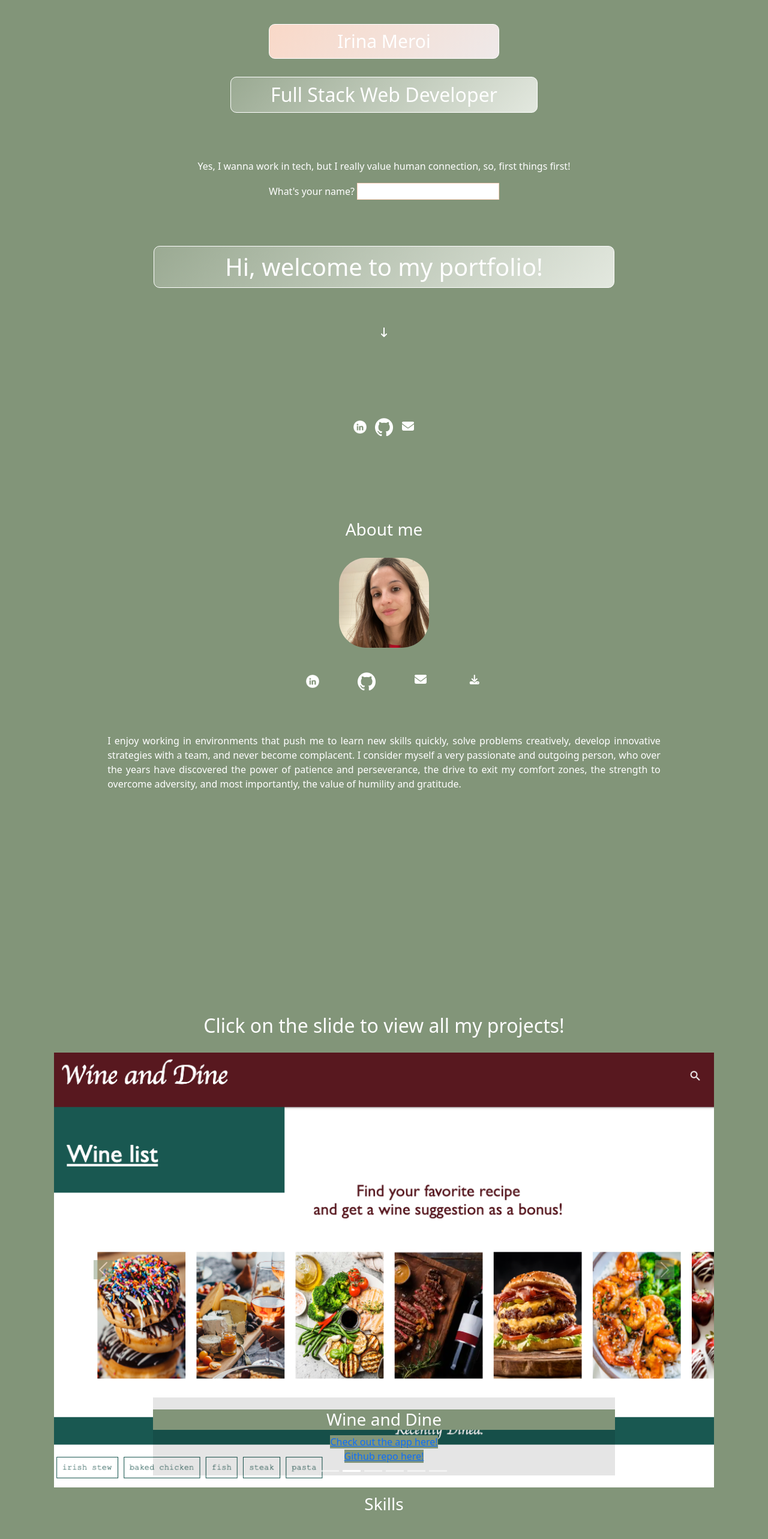
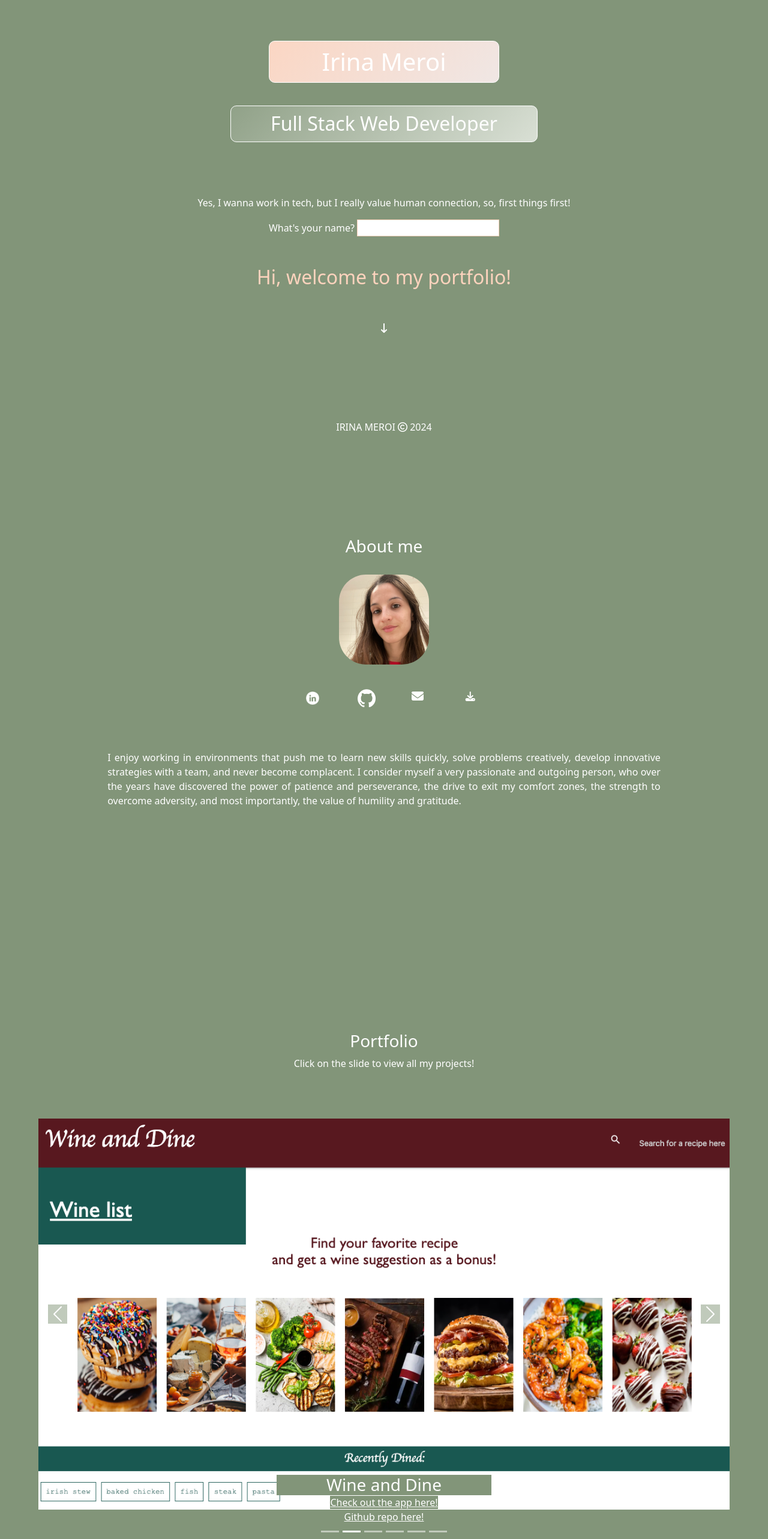
Before and after one commit to irimeroi/irina-meroi-portfolio, a React (Vite) app: page / in a window 1280 px wide. Shown: the part 60-2626 px from the top of the page at 60% size. Built offline with nearby package versions, Linux system fonts and the light colour scheme.

Commit message:
updating skills section

```diff
--- a/src/App.css
+++ b/src/App.css
@@ -11,11 +11,10 @@
   margin: 0;
 }
 
-/* navigation bar */
+/* NAVBAR */
 nav {
   min-height: 10vh;
   /* position: fixed; */
-  top: 0;
   width: 100%;
 }
 
@@ -47,7 +46,7 @@ li {
   cursor: pointer;
 }
 
-/* herosection */
+/* HEROSECTION */
 .hs-main {
   height: 100vh;
 }
@@ -55,9 +54,8 @@ li {
 .hs-main-name {
   width: 30%;
   margin: 0 auto;
-  margin-top: 20px;
+  margin-top: 10%;
   padding: 10px 0;
-  font-size: 30px;
   border: 1px solid white;
   border-radius: 10px;
   background: linear-gradient(-45deg, var(--pink), var(--pink2), var(--pink), var(--pink2));
@@ -68,7 +66,7 @@ li {
 .hs-main-title {
   width: 40%;
   margin: 0 auto;
-  margin-top: 30px;
+  margin-top: 3%;
   border: 1px solid white;
   border-radius: 10px;
   padding: 10px;
@@ -94,9 +92,9 @@ li {
   }
 }
 
-.hs-main-nameform {
+.hs-main-welcome_form {
   width: 100%;
-  padding-top: 6%;
+  margin-top: 7%;
 }
 
 .hs-main-inputname {
@@ -106,20 +104,14 @@ li {
 }
 
 .hs-main-welcomeText {
-  /* border: 1px solid white; */
-  /* border-radius: 10px; */
-  /* color: var(--green2); */
-  /* padding: 20px; */
-  margin-top: 10%;
-  border: 1px solid white;
-  border-radius: 10px;
+  color: var(--pink);
+  margin: 0 auto;
+  width: 55%;
+  margin-top: 3%;
   padding: 10px;
-  background: linear-gradient(-45deg, var(--green), var(--green2), var(--green), var(--green2));
-  background-size: 400% 400%;
-  animation: gradient 10s ease infinite;
 }
 
-/* about me section */
+/* ABOUT ME SECTION */
 #about {
   height: 100vh;
 }
@@ -143,7 +135,7 @@ li {
 }
 
 .about-icons {
-  text-align: center;
+  /* text-align: center; */
   height: 30px;
   width: 30px;
   margin: 0 20px;
@@ -166,66 +158,73 @@ li {
   margin: 5% ;
 }
 
-/* portfolio */
-#carousel {
-  /* margin: 5vh 5vw; */
-  margin: 2% 7%;
+/* PORTFOLIO SECTION */
+#portfolio {
+  height: 100vh;
 }
 
-#portfolio {
-  height: 100vh;
-
+.portfolio-carousel {
+  background-color: var(--pink);
 }
 
-.images {
-  width: 100vw;
+.portfolio-carousel-images {
+  width: 100%;
+  padding: 5%;
 }
 
-.caption {
-  background: rgba(0, 0, 0, 0.1);
-}
-
-div.carousel-indicators {
+.portfolio-carousel-caption {
   background: rgba(0, 0, 0, 0);
 }
 
-/* Skills section */
-#skills {
-  height: 100vh;
+.portfolio-carousel-caption-text {
+  width: 40%;
+  margin: 0 auto;
+}
+
+.carousel-indicators {
+  background: rgba(0, 0, 0, 0);
+}
+
+/* SKILLS SECTION */
+.skills {
+  margin: 5%;
 }
 
 .skills-ul {
   margin: 2% 20%;
+
+  display: flex;
+  flex-wrap: wrap;
+  align-items: center;
+  justify-content: center;
 }
 
 .skills-ul-li {
   border: 1px solid white;
   padding: 20px 30px;
   margin: 3%;
+  flex-grow: 1;
+  width: 33%;
+  height: 100px;
 }
 
-/* Contact me */
-Form {
-  padding: 10px 20%;
+/* CONTACT SECTION */
+.contact-form {
+  padding: 5% 20%;
+  padding-bottom: 10%;
 }
 
-#submit-form {
+.contact-form-textarea {
+  height: 300px;
+}
+
+#submit-form-btn {
   background-color: var(--pink);
   border: var(--pink);
   margin: 20px;
 }
 
-.text-area {
-  height: 300px;
-}
-
-/* footer icons */
-.icon {
-  height: 30px;
-  width: 30px;
-  margin: 0 5px;
-}
-
+/* FOOTER SECTION */
 footer {
   background-color: var(--green);
 }
--- a/src/pages/home/ContactMe.jsx
+++ b/src/pages/home/ContactMe.jsx
@@ -33,7 +33,8 @@ function ContactInfo() {
       }
 
     return (
-        <Form noValidate validated={validated} onSubmit={handleSubmit} id="contact" >
+        <Form noValidate validated={validated} onSubmit={handleSubmit} className="contact-form">
+            <h3 id="contact" className="text-center">Contact me</h3>
             <Form.Group className="pt-2" controlId="exampleForm.ControlInput1">
                 <Form.Label className='pt-4'>Name</Form.Label>
                 <Form.Control type="text" placeholder="Your name here" name="name" required />
@@ -47,10 +48,10 @@ function ContactInfo() {
             </Form.Group>
             <Form.Group className="pt-2" controlId="exampleForm.ControlTextarea1">
                 <Form.Label className='pt-4'>Message</Form.Label>
-                <Form.Control className='text-area' as="textarea" name="message" rows={3} required/>
+                <Form.Control className="contact-form-textarea" as="textarea" name="message" rows={3} required/>
                 <Form.Control.Feedback type='invalid' className='text-white text-end'>Please fill out this field!</Form.Control.Feedback>
             </Form.Group>
-            <button id='submit-form' className='btn rounded text-white' type='submit'>Submit</button>
+            <button id='submit-form-btn' className='btn rounded text-white' type='submit'>Submit</button>
         </Form>
     )
 }
--- a/src/pages/home/Footer.jsx
+++ b/src/pages/home/Footer.jsx
@@ -1,9 +1,7 @@
 function Footer() {
     return (
         <footer className="footer fixed-bottom mt-5 text-center">
-            <a href="https://www.linkedin.com/in/irina-meroi-385bbb245/"><img src="assets/logos/Linkedin.png" alt="LinkedIn" className="icon" /></a>
-            <a href="https://github.com/irimeroi"><img src="assets/logos/github-mark-white.png" alt="Github" className="icon" /></a>
-            <a href="mailto:irimeroi7@gmail.com"><i className="fa-sharp fa-solid fa-envelope fa-lg icon"></i></a>
+            <p>IRINA MEROI <i class="fa-regular fa-copyright"></i> 2024</p>
         </footer>
     )
 }
--- a/src/pages/home/HeroSection.jsx
+++ b/src/pages/home/HeroSection.jsx
@@ -16,14 +16,14 @@ function HeroSection() {
 
     return (
         <main className="hs-main text-center">
-            <h2 className="hs-main-name">Irina Meroi</h2>
+            <h1 className="hs-main-name">Irina Meroi</h1>
             <h2 className="hs-main-title">Full Stack Web Developer</h2>
-            <form className="hs-main-nameform">
+            <form className="hs-main-welcome_form">
                 <p className="text-center">Yes, I wanna work in tech, but I really value human connection, so, first things first!</p>
                 <p className="text-center"><label>What's your name? <input className="hs-main-inputname" onChange={handleUserTyping} type="text" name="name" /></label></p>
                 {name ?
-                    (<h1 className="hs-main-welcomeText text-center" >Hi {name}, welcome to my portfolio!</h1>) :
-                    (<h1 className="hs-main-welcomeText text-center" >Hi, welcome to my portfolio!</h1>)}
+                    (<h2 className="hs-main-welcomeText text-center" >Hi {name}, welcome to my portfolio!</h2>) :
+                    (<h2 className="hs-main-welcomeText text-center" >Hi, welcome to my portfolio!</h2>)}
             </form>
             <i className="fa-solid fa-arrow-down-long d-flex justify-content-center p-5"></i>
         </main>
--- a/src/pages/home/Navbar.jsx
+++ b/src/pages/home/Navbar.jsx
@@ -4,7 +4,7 @@ function Navbar() {
     const [display, setDisplay] = useState(false);
 
     return (
-        <nav className="d-flex justify-content-around align-items-center">
+        <nav className="d-flex justify-content-around align-items-center fixed-top">
             <ul className="nav-btns d-flex justify-content-around" style={{ transform: display ? "translateX(0px)" : "" }}>
                 <li><a href="/#about" className="nav-links">About</a></li>
                 <li><a href="/#portfolio" className="nav-links">Portfolio</a></li>
--- a/src/pages/home/Portfolio.jsx
+++ b/src/pages/home/Portfolio.jsx
@@ -9,59 +9,60 @@ function Portfolio() {
     };
 
     return (
-        <div id="portfolio">
-            <h2 className='d-flex justify-content-center'>Click on the slide to view all my projects!</h2>
-            <Carousel id='carousel' activeIndex={index} onSelect={handleSelect}>
+        <section>
+            <h3 id="carousel" className="text-center">Portfolio</h3>
+            <p className="text-center">Click on the slide to view all my projects!</p>
+            <Carousel className="portfolio-carousel" activeIndex={index} onSelect={handleSelect}>
                 <Carousel.Item>
-                    <img className='images' src="assets/images/Travel-with-me.png" />
-                    <Carousel.Caption className='caption'>
-                        <h3 className='h3' >Travel With Me: a social media platform</h3>
-                        <a href='https://pure-anchorage-91977-4dec50670cac.herokuapp.com/'>Check out the app here!<br/></a>
-                        <a href='https://github.com/irimeroi/travel-with-me'>Github repo here!</a>
+                    <img className="portfolio-carousel-images" src="assets/images/Travel-with-me.png" />
+                    <Carousel.Caption className="portfolio-carousel-caption">
+                        <h3 className="portfolio-carousel-caption-text" >Travel With Me: a social media platform</h3>
+                        <a className="text-white" href='https://pure-anchorage-91977-4dec50670cac.herokuapp.com/'>Check out the app!<br /></a>
+                        <a className="text-white" href='https://github.com/irimeroi/travel-with-me'>Or go to the Github repo</a>
                     </Carousel.Caption>
                 </Carousel.Item>
                 <Carousel.Item>
-                    <img className='images' src='assets/images/Recipes.png' />
-                    <Carousel.Caption className='caption'>
-                        <h3>Wine and Dine</h3>
-                        <a href='https://irimeroi.github.io/recipes-api/'>Check out the app here!<br/></a>
-                        <a href='https://github.com/irimeroi/recipes-api'>Github repo here!</a>
+                    <img className="portfolio-carousel-images" src='assets/images/Recipes.png' />
+                    <Carousel.Caption className="portfolio-carousel-caption">
+                        <h3 className="portfolio-carousel-caption-text">Wine and Dine</h3>
+                        <a className="text-white" href='https://irimeroi.github.io/recipes-api/'>Check out the app here!<br /></a>
+                        <a className="text-white" href='https://github.com/irimeroi/recipes-api'>Github repo here!</a>
                     </Carousel.Caption>
                 </Carousel.Item>
                 <Carousel.Item>
-                    <img className='images' src="assets/images/Horiseon.png" />
-                    <Carousel.Caption className='caption'>
-                        <h3>Horiseon Website</h3>
-                        <a href='https://irimeroi.github.io/horiseon-website/'>Check out the app here!<br/></a>
-                        <a href='https://github.com/irimeroi/horiseon-website'>Github repo here!</a>
+                    <img className="portfolio-carousel-images" src="assets/images/Horiseon.png" />
+                    <Carousel.Caption className="portfolio-carousel-caption">
+                        <h3 className="portfolio-carousel-caption-text">Horiseon Website</h3>
+                        <a className="text-white" href='https://irimeroi.github.io/horiseon-website/'>Check out the app here!<br /></a>
+                        <a className="text-white" href='https://github.com/irimeroi/horiseon-website'>Github repo here!</a>
                     </Carousel.Caption>
                 </Carousel.Item>
                 <Carousel.Item>
-                    <img className='images' src="assets/images/Weather.png" />
-                    <Carousel.Caption className='caption'>
-                        <h3>Weather Website</h3>
-                        <a href='https://irimeroi.github.io/weather-website/'>Check out the app here!<br/></a>
+                    <img className="portfolio-carousel-images" src="assets/images/Weather.png" />
+                    <Carousel.Caption className="portfolio-carousel-caption">
+                        <h3 className="portfolio-carousel-caption-text">Weather Website</h3>
+                        <a href='https://irimeroi.github.io/weather-website/'>Check out the app here!<br /></a>
                         <a href='https://github.com/irimeroi/weather-website'>Github repo here!</a>
                     </Carousel.Caption>
                 </Carousel.Item>
                 <Carousel.Item>
-                    <img className='images' src="assets/images/Scheduler.png" />
-                    <Carousel.Caption className='caption'>
-                        <h3>Work Day Scheduler</h3>
-                        <a href='https://irimeroi.github.io/work-scheduler/'>Check out the app here!<br/></a>
-                        <a href='https://github.com/irimeroi/work-scheduler'>Github repo here!</a>
+                    <img className="portfolio-carousel-images" src="assets/images/Scheduler.png" />
+                    <Carousel.Caption className="portfolio-carousel-caption">
+                        <h3 className="portfolio-carousel-caption-text">Work Day Scheduler</h3>
+                        <a className="text-white" href='https://irimeroi.github.io/work-scheduler/'>Check out the app here!<br /></a>
+                        <a className="text-white" href='https://github.com/irimeroi/work-scheduler'>Github repo here!</a>
                     </Carousel.Caption>
                 </Carousel.Item>
                 <Carousel.Item>
-                    <img className='images' src="assets/images/Tech-blog.png" />
-                    <Carousel.Caption className='caption'>
-                        <h3>Tech Blog</h3>
-                        <a href='https://irimeroi.github.io/tech-blog/'>Check out the app here!<br/></a>
-                        <a href='https://github.com/irimeroi/tech-blog'>Github repo here!</a>
+                    <img className="portfolio-carousel-images" src="assets/images/Find-your-book.png" />
+                    <Carousel.Caption className="portfolio-carousel-caption">
+                        <h3 className="portfolio-carousel-caption-text">Find Your Book</h3>
+                        <a className="text-white" href="https://find-your-book-dr65.onrender.com/">Check out the app here!<br /></a>
+                        <a className="text-white" href="https://github.com/irimeroi/find-your-book">Github repo here!</a>
                     </Carousel.Caption>
                 </Carousel.Item>
             </Carousel>
-        </div>
+        </section>
     );
 }
 
--- a/src/pages/home/Skills.jsx
+++ b/src/pages/home/Skills.jsx
@@ -1,8 +1,8 @@
 function Skills() {
     return (
-        <section id="skills" className="skills">
-            <h3 className="text-center">Skills</h3>
-            <ul className="skills-ul d-flex justify-content-around flex-wrap">
+        <section className="skills">
+            <h3 className="text-center" id="skills">Skills</h3>
+            <ul className="skills-ul">
                 <li className="skills-ul-li">CSS</li>
                 <li className="skills-ul-li">Bootstrap</li>
                 <li className="skills-ul-li">JavaScript</li>
```
Also changed, not shown: public/assets/images/Find-your-book.png (added).
